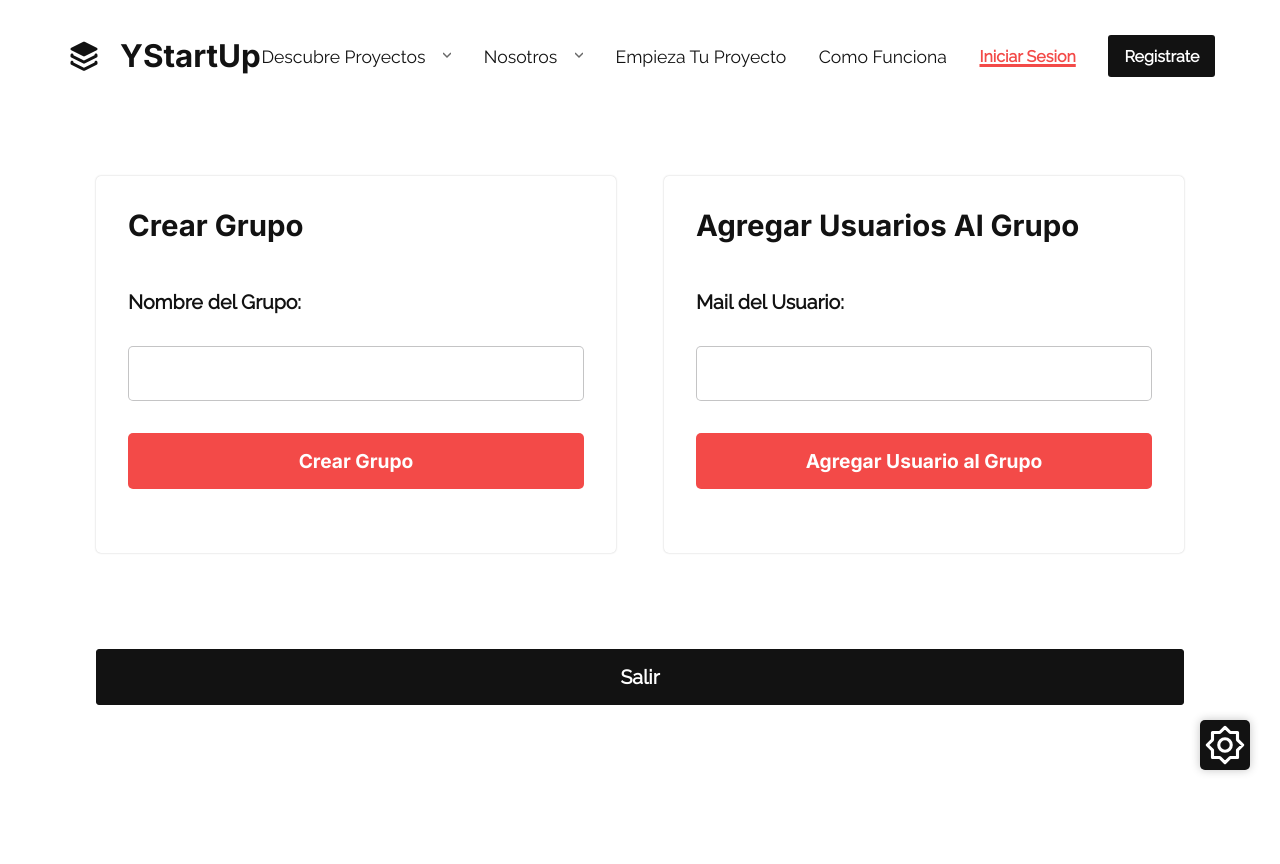
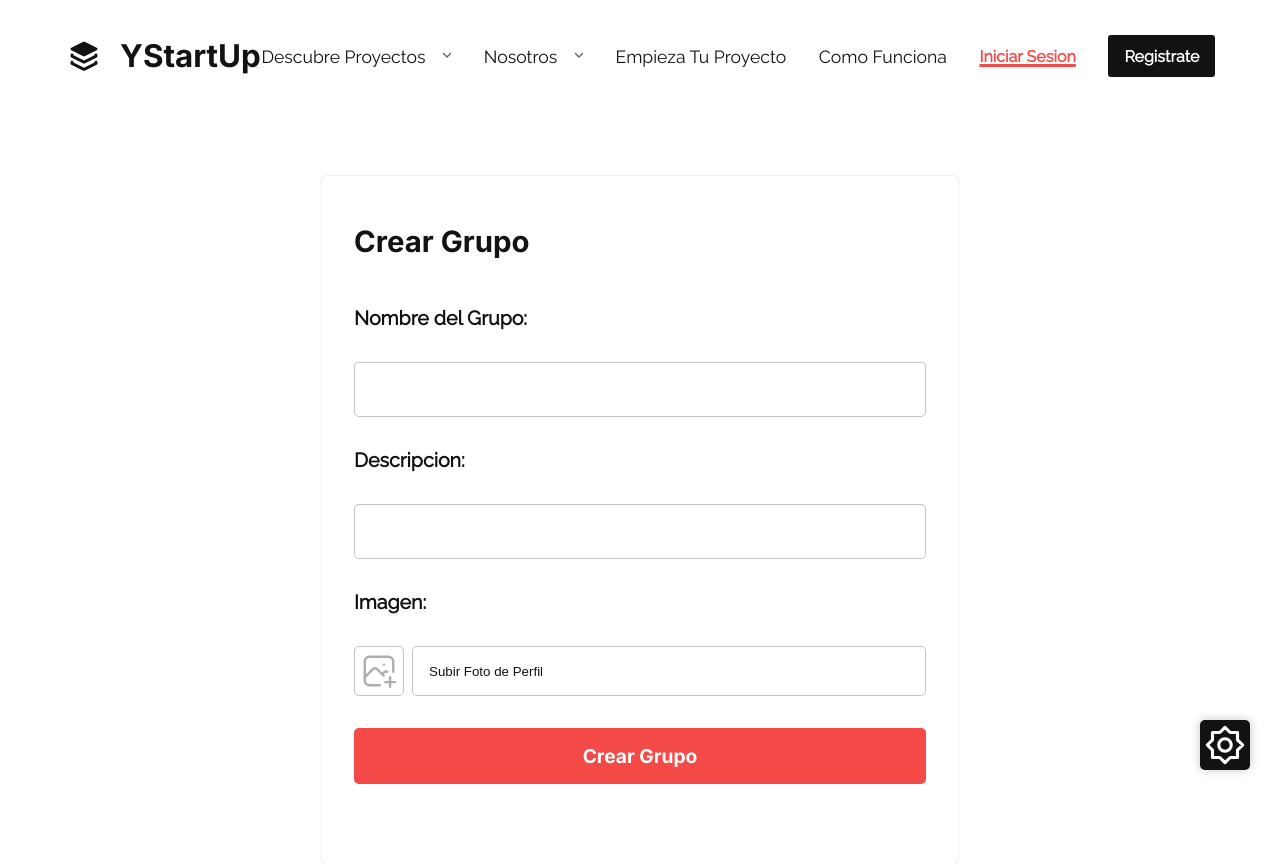
Before and after one commit to Savecoders/WebCrowdFunding, a Flask app: page /group/new in a window 1280 px wide. Before the commit the page ends 774 px from the top, so only its background shows below. Run offline with Flask 3, Linux system fonts and the light colour scheme; some libraries are stand-ins or nearby versions.

Commit message:
Update group creation in table and UI

```diff
--- a/public/static/css/group/create.css
+++ b/public/static/css/group/create.css
@@ -12,7 +12,7 @@
   width: 100%;
   gap: 1rem;
   box-shadow: 0 0 2px var(--accent-color-transparent);
-  padding: 2rem;
+  padding: 3rem 2rem;
   border-radius: 5px;
 }
 
@@ -102,12 +102,83 @@
   color: var(--bg-actions);
 }
 
+.file__container-upload {
+  display: flex;
+  width: 100%;
+  flex-direction: row;
+  overflow: hidden;
+  gap: 0.5em;
+}
+
+.image-upload__icon {
+  width: 50px;
+  height: 100%;
+  padding: 5px;
+  background-repeat: no-repeat;
+  background-position: center;
+  border-radius: 5px;
+  border: 1px solid var(--accent-color-transparent);
+}
+
+.image-upload__icon:hover {
+  border: 1px solid #79a6fe;
+  background-color: var(--bg2);
+  cursor: pointer;
+}
+
+.file-upload input[type="file"] {
+  appearance: none;
+  display: none;
+  visibility: hidden;
+  opacity: 0;
+  z-index: -1;
+}
+.file-upload {
+  display: inline-block;
+  position: relative;
+  background-color: var(--bg);
+  width: 100%;
+  color: var(--text-color);
+  padding: 1rem 1rem;
+  border-radius: 5px;
+  justify-content: initial;
+  text-align: initial;
+  -webkit-transition: all 0.2s ease-out;
+  -moz-transition: all 0.2s ease-out;
+  -ms-transition: all 0.2s ease-out;
+  -o-transition: all 0.2s ease-out;
+  transition: all 0.2s ease-out;
+  border: 1px solid var(--accent-color-transparent);
+}
+::-webkit-input-placeholder {
+  color: var(--text-color);
+}
+
+.file-upload label {
+  display: block;
+  position: absolute;
+  width: 100%;
+  height: 100%;
+  z-index: 1;
+  top: 0;
+  left: 0;
+  cursor: pointer;
+}
+
+.file-upload-selected {
+  color: var(--check-color);
+  font-family: "Raleway", sans-serif;
+  font-size: 2ch;
+  font-style: oblique;
+  font-weight: 700;
+}
+
 @media (min-width: 900px) {
   .main__container {
     margin: 0 auto;
     padding: 0 2rem;
     margin-top: 6rem;
-    max-width: 1600px;
+    max-width: 700px;
     flex-direction: row;
     justify-content: space-around;
     gap: 3rem;
--- a/public/static/js/checkSubmitFile.js
+++ b/public/static/js/checkSubmitFile.js
@@ -1,10 +1,10 @@
 // selectors
-const $ = document.querySelector.bind(document);
-const inputFile = $(".file-upload-input");
+const $QS = document.querySelector.bind(document);
+const inputFile = $QS(".file-upload-input");
 
 const checkSubmitFile = () => {
   // label upload image
-  const label = $(".file-upload-label");
+  const label = $QS(".file-upload-label");
 
   // check if file/image is selected
   if (inputFile && inputFile.files.length) {
@@ -17,7 +17,7 @@ const checkSubmitFile = () => {
   }
 };
 
-const plusIcon = $(".image-plus__icon");
+const plusIcon = $QS(".image-plus__icon");
 plusIcon.addEventListener("click", () => {
   inputFile.click();
 });
--- a/public/templates/group/create.html
+++ b/public/templates/group/create.html
@@ -13,28 +13,38 @@
       <label for="nombregrupos">Nombre del Grupo:</label>
       <input type="text" id="nombregrupos" name="name" required />
 
+      <label for="descripciongrupos">Descripcion:</label>
+      <input type="text" id="descripciongrupos" name="descripcion" required />
+
+      <!-- image icon -->
+      <label for="descripciongrupos">Imagen:</label>
+      <div class="file__container-upload">
+        <label class="image-plus__icon">
+          <img
+            src="{{ url_for('static', filename='icons/user/photo-plus.svg') }}"
+            alt="image-upload"
+            id="image-upload-icon"
+            class="image-upload__icon"
+          />
+        </label>
+        <!-- input perfil image -->
+        <button class="file-upload">
+          <span class="file-upload-label">Subir Foto de Perfil</span>
+          <label for="profile"></label>
+          <input
+            type="file"
+            id="profile"
+            accept="image/*"
+            class="file-upload-input"
+            name="image_profile"
+            onchange="checkSubmitFile()"
+          />
+        </button>
+      </div>
+
       <input class="btn" type="submit" value="Crear Grupo" />
     </form>
   </section>
-
-  <section>
-    <h1>Agregar Usuarios Al Grupo</h1>
-
-    <form
-      class="formulate__container"
-      action="/group/add-user-to-group"
-      method="post"
-    >
-      <label for="mail">Mail del Usuario:</label>
-      <input type="email" id="mail" name="mail" required />
-
-      <input class="btn" type="submit" value="Agregar Usuario al Grupo" />
-    </form>
-  </section>
-</main>
-
-<main class="main__container">
-  <a class="main__cta" href="/user/">Salir</a>
 </main>
 
 <!-- flash messages -->
@@ -54,4 +64,6 @@
 
 <script src="{{ url_for('static', filename='js/messages.js') }}"></script>
 
+<script src="{{ url_for('static', filename='js/checkSubmitFile.js') }}"></script>
+
 {% endblock %}
--- a/src/db/tables.sql
+++ b/src/db/tables.sql
@@ -13,7 +13,10 @@ CREATE TABLE USUARIOS (
 
 CREATE TABLE GRUPOSCOLABORADORES (
   IDGRUPO VARCHAR2(255 CHAR) PRIMARY KEY,
-  NOMBREGRUPO VARCHAR2(50 CHAR)
+  NOMBREGRUPO VARCHAR2(80 CHAR),
+  DESCRIPCION VARCHAR2(120 CHAR),
+  FECHACREACION VARCHAR2(120 CHAR),
+  IMAGEN BLOB,
 );
 
 CREATE TABLE USUARIOSGRUPOS (
```
Also changed, not shown: src/models/grupos_colaboradores.py (+44 -3 lines).
